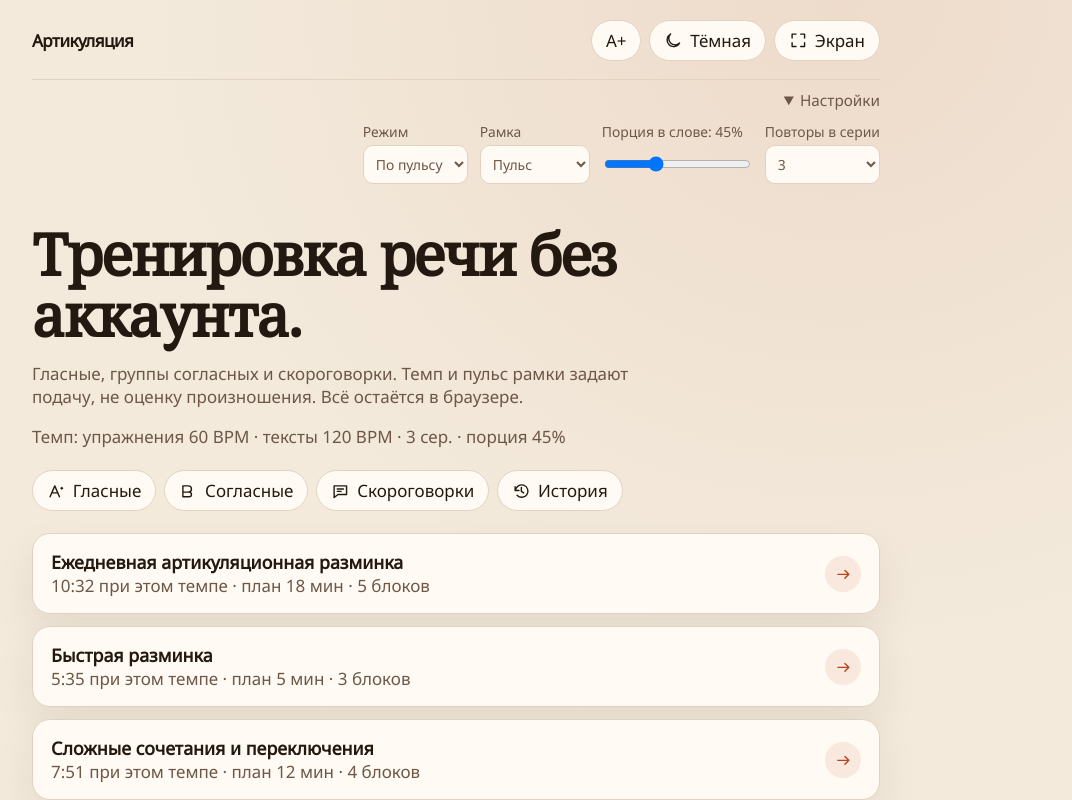
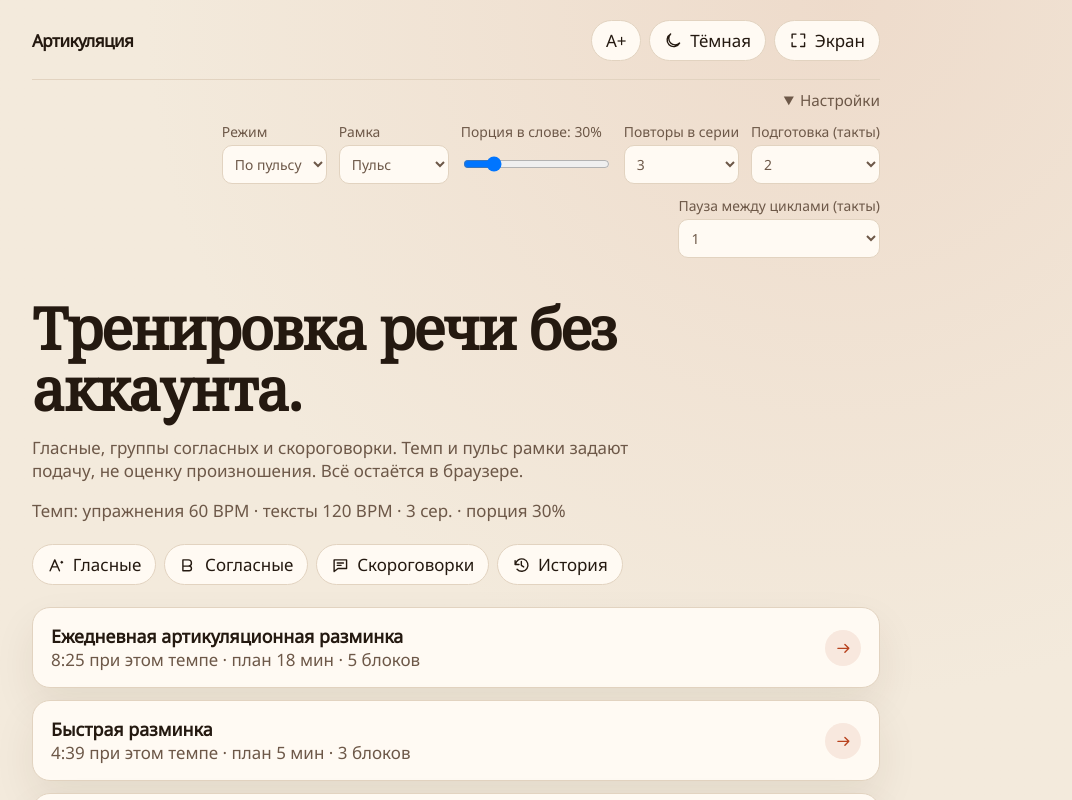
Before and after one commit to vedmalex/articulation-trainer, a Preact app: page / in a window 1280 px wide. Both pictures are taken after a click on the heading "Настройки". Shown: the top 800 px of the page, without its empty margins (184-1256 px from the left). Built offline with nearby package versions, Linux system fonts and the light colour scheme.

Commit message:
Configure tempo-based countdown and rests

```diff
--- a/src/app.tsx
+++ b/src/app.tsx
@@ -11,6 +11,7 @@ import {
   cancel,
   createPlayer,
   beatMs,
+  elementMs,
   exercisePlanMs,
   pause,
   previewWordIndex,
@@ -89,6 +90,8 @@ export function App() {
   const [pulseOn, setPulseOn] = useState(() => loadPrefs().pulse);
   const [rounds, setRounds] = useState(() => loadPrefs().rounds);
   const [portion, setPortion] = useState(() => loadPrefs().portion);
+  const [countdownBeats, setCountdownBeats] = useState(() => loadPrefs().countdownBeats);
+  const [restBeats, setRestBeats] = useState(() => loadPrefs().restBeats);
   const [exerciseBpm, setExerciseBpm] = useState(() => loadPrefs().bpm);
   const [textBpm, setTextBpm] = useState(() => loadPrefs().textBpm);
   const currentExercise = route.name === "train" ? exerciseById(route.id) : undefined;
@@ -192,13 +195,29 @@ export function App() {
               {Array.from({ length: 12 }, (_, index) => <option value={index + 1}>{index + 1}</option>)}
             </select>
           </label>
+          <label class="field">Подготовка (такты)
+            <select value={countdownBeats} onChange={(event) => {
+              const value = Number((event.currentTarget as HTMLSelectElement).value);
+              setCountdownBeats(value); savePrefs({ countdownBeats: value });
+            }}>
+              {Array.from({ length: 5 }, (_, index) => <option value={index + 1}>{index + 1}</option>)}
+            </select>
+          </label>
+          <label class="field">Пауза между циклами (такты)
+            <select value={restBeats} onChange={(event) => {
+              const value = Number((event.currentTarget as HTMLSelectElement).value);
+              setRestBeats(value); savePrefs({ restBeats: value });
+            }}>
+              {Array.from({ length: 3 }, (_, index) => <option value={index + 1}>{index + 1}</option>)}
+            </select>
+          </label>
         </div>
       </details>
       </div>
       {route.name === "home" && <Home />}
       {route.name === "list" && <Catalog category={route.category} />}
       {route.name === "train" && (
-        <Trainer exerciseId={route.id} queue={route.queue} at={route.at ?? 0} manual={manual} pulseOn={pulseOn} rounds={rounds} portion={portion} exerciseBpm={exerciseBpm} textBpm={textBpm} />
+        <Trainer exerciseId={route.id} queue={route.queue} at={route.at ?? 0} manual={manual} pulseOn={pulseOn} rounds={rounds} portion={portion} exerciseBpm={exerciseBpm} textBpm={textBpm} countdownBeats={countdownBeats} restBeats={restBeats} />
       )}
       {route.name === "history" && <History />}
       <footer class="license-note">
@@ -229,7 +248,7 @@ function Home() {
           const first = playlist[0];
           if (!first) return null;
           const total = playlist.reduce(
-            (sum, item) => sum + exercisePlanMs(item.exercise.elements.length, item.exercise.wordStarts, isTextExercise(item.exercise) ? prefs.textBpm : prefs.bpm, prefs.rounds, prefs.portion),
+            (sum, item) => sum + exercisePlanMs(item.exercise.elements.length, item.exercise.wordStarts, isTextExercise(item.exercise) ? prefs.textBpm : prefs.bpm, prefs.rounds, prefs.portion, prefs.countdownBeats, prefs.restBeats),
             0,
           );
           return (
@@ -263,7 +282,7 @@ function Catalog({ category }: { category: Category }) {
   );
 }
 
-function Trainer({ exerciseId, queue, at, manual, pulseOn, rounds, portion, exerciseBpm, textBpm }: { exerciseId: string; queue?: string; at: number; manual: boolean; pulseOn: boolean; rounds: number; portion: number; exerciseBpm: number; textBpm: number }) {
+function Trainer({ exerciseId, queue, at, manual, pulseOn, rounds, portion, exerciseBpm, textBpm, countdownBeats, restBeats }: { exerciseId: string; queue?: string; at: number; manual: boolean; pulseOn: boolean; rounds: number; portion: number; exerciseBpm: number; textBpm: number; countdownBeats: number; restBeats: number }) {
   const program = queue ? programById(queue) : undefined;
   const playlist = useMemo(() => (program ? programPlaylist(program) : []), [program]);
   const slot = playlist[at];
@@ -348,7 +367,7 @@ function Trainer({ exerciseId, queue, at, manual, pulseOn, rounds, portion, exer
     const fresh = createPlayer(exercise?.elements.length ?? 1, rounds);
     if (sessionStorage.getItem(RUN_KEY) === "1") {
       startedAt.current = Date.now();
-      setPlayer(start(fresh, performance.now(), manualRef.current));
+      setPlayer(start(fresh, performance.now(), manualRef.current, bpmRef.current, countdownBeats));
     } else {
       setPlayer(fresh);
     }
@@ -382,7 +401,7 @@ function Trainer({ exerciseId, queue, at, manual, pulseOn, rounds, portion, exer
         if (manual || current.phase === "paused" || current.phase === "idle" || current.phase === "completed") {
           return current;
         }
-        return tick(current, now, (index) => beatMs(bpmRef.current, index, current.length, wordsRef.current, portionRef.current));
+        return tick(current, now, (index) => beatMs(bpmRef.current, index, current.length, wordsRef.current, portionRef.current), restBeats * elementMs(bpmRef.current));
       });
       const preview = previewWordIndex(
         playerRef.current,
@@ -408,7 +427,7 @@ function Trainer({ exerciseId, queue, at, manual, pulseOn, rounds, portion, exer
         const leftMs = phaseRef.current === "paused"
           ? (remainingRef.current ?? 0)
           : (deadlineRef.current ?? now) - now;
-        const count = Math.max(1, Math.ceil(leftMs / 1000));
+        const count = Math.max(1, Math.ceil(leftMs / elementMs(bpmRef.current)));
         if (count !== shownCount) {
           shownCount = count;
           setCountLeft(count);
@@ -421,7 +440,7 @@ function Trainer({ exerciseId, queue, at, manual, pulseOn, rounds, portion, exer
     };
     frame = requestAnimationFrame(loop);
     return () => cancelAnimationFrame(frame);
-  }, [manual, bpm]);
+  }, [manual, bpm, restBeats]);
 
   useEffect(() => {
     const active = pulseOn && !manual && player.phase === "running";
@@ -515,7 +534,7 @@ function Trainer({ exerciseId, queue, at, manual, pulseOn, rounds, portion, exer
       }
       sessionStorage.setItem(RUN_KEY, "1");
       if (startedAt.current == null) startedAt.current = Date.now();
-      return start(current, now, manual);
+      return start(current, now, manual, bpm, countdownBeats);
     });
   }
 
@@ -540,14 +559,14 @@ function Trainer({ exerciseId, queue, at, manual, pulseOn, rounds, portion, exer
     }
   }
 
-  const exerciseLeft = remainingExerciseMs(player, clock, exercise.wordStarts, bpm, portion);
+  const exerciseLeft = remainingExerciseMs(player, clock, exercise.wordStarts, bpm, portion, countdownBeats, restBeats);
   let blockLeft: number | null = null;
   if (slot) {
     blockLeft = exerciseLeft;
     for (let index = at + 1; index < playlist.length; index += 1) {
       if (playlist[index].stepTitle !== slot.stepTitle) break;
       const item = playlist[index].exercise;
-      blockLeft += exercisePlanMs(item.elements.length, item.wordStarts, isTextExercise(item) ? textBpm : exerciseBpm, rounds, portion);
+      blockLeft += exercisePlanMs(item.elements.length, item.wordStarts, isTextExercise(item) ? textBpm : exerciseBpm, rounds, portion, countdownBeats, restBeats);
     }
   }
 
@@ -669,7 +688,7 @@ function Trainer({ exerciseId, queue, at, manual, pulseOn, rounds, portion, exer
         </div>
       )}
       {(player.phase === "countdown" || player.phase === "resting" || (player.phase === "paused" && (player.held === "countdown" || player.held === "resting"))) && (
-        <p class="count-line" aria-hidden="true">{countLeft ?? 3}</p>
+        <p class="count-line" aria-hidden="true">{countLeft ?? (player.phase === "resting" || player.held === "resting" ? restBeats : countdownBeats)}</p>
       )}
       <div class={`stage ${isText ? "stage-text" : ""}`} aria-live="polite">
         {displayRows(exercise.elements, exercise.wordStarts).map((line) => (
--- a/src/machine.ts
+++ b/src/machine.ts
@@ -20,10 +20,8 @@ export type PlayerState = {
   held: Phase | null;
 };
 
-export const COUNTDOWN_MS = 3000;
-export const REST_BEATS = 2;
-export function restMs(bpm: number): number {
-  return REST_BEATS * elementMs(bpm);
+export function restMs(bpm: number, beats = 1): number {
+  return beats * elementMs(bpm);
 }
 
 export function elementMs(bpm: number, beatsPerElement = 1): number {
@@ -104,7 +102,7 @@ export function createPlayer(length: number, rounds: number): PlayerState {
   };
 }
 
-export function start(state: PlayerState, now: number, manual: boolean): PlayerState {
+export function start(state: PlayerState, now: number, manual: boolean, bpm = 60, countdownBeats = 2): PlayerState {
   if (state.phase === "paused") return resume(state, now);
   if (state.phase !== "idle" && state.phase !== "completed") return state;
   const base = {
@@ -115,7 +113,7 @@ export function start(state: PlayerState, now: number, manual: boolean): PlayerS
     held: null,
   };
   if (manual) return { ...base, phase: "running", deadline: null };
-  return { ...base, phase: "countdown", deadline: now + COUNTDOWN_MS };
+  return { ...base, phase: "countdown", deadline: now + countdownBeats * elementMs(bpm) };
 }
 
 export function pause(state: PlayerState, now: number): PlayerState {
@@ -213,6 +211,7 @@ export function tick(
   state: PlayerState,
   now: number,
   stepDuration: number | ((index: number) => number),
+  restDuration = elementMs(60),
 ): PlayerState {
   const span = (index: number) => {
     const value = typeof stepDuration === "function" ? stepDuration(index) : stepDuration;
@@ -237,7 +236,7 @@ export function tick(
       next = {
         ...next,
         phase: "resting",
-        deadline: next.deadline + restMs(60000 / span(next.index)),
+        deadline: next.deadline + restDuration,
       };
       continue;
     }
@@ -285,10 +284,12 @@ export function exercisePlanMs(
   bpm: number,
   rounds: number,
   portion: number,
+  countdownBeats = 2,
+  restBeats = 1,
 ): number {
   const cycles = Math.max(1, rounds);
   const round = roundMs(length, wordStarts, bpm, portion);
-  return COUNTDOWN_MS + cycles * round + Math.max(0, cycles - 1) * restMs(bpm);
+  return countdownBeats * elementMs(bpm) + cycles * round + Math.max(0, cycles - 1) * restMs(bpm, restBeats);
 }
 
 export function remainingExerciseMs(
@@ -297,16 +298,18 @@ export function remainingExerciseMs(
   wordStarts: readonly number[],
   bpm: number,
   portion: number,
+  countdownBeats = 2,
+  restBeats = 1,
 ): number {
   if (state.phase === "completed") return 0;
-  if (state.phase === "idle") return exercisePlanMs(state.length, wordStarts, bpm, state.rounds, portion);
+  if (state.phase === "idle") return exercisePlanMs(state.length, wordStarts, bpm, state.rounds, portion, countdownBeats, restBeats);
   const round = roundMs(state.length, wordStarts, bpm, portion);
   const phase = state.phase === "paused" ? state.held : state.phase;
   const leftNow = state.phase === "paused"
     ? Math.max(0, state.remainingMs ?? 0)
     : state.deadline == null ? 0 : Math.max(0, state.deadline - now);
   if (phase === "countdown") {
-    return leftNow + state.rounds * round + Math.max(0, state.rounds - 1) * restMs(bpm);
+    return leftNow + state.rounds * round + Math.max(0, state.rounds - 1) * restMs(bpm, restBeats);
   }
   if (phase === "running") {
     let after = 0;
@@ -314,13 +317,13 @@ export function remainingExerciseMs(
       after += beatMs(bpm, index, state.length, wordStarts, portion);
     }
     const rests = Math.max(0, state.rounds - state.round);
-    return leftNow + after + rests * round + rests * restMs(bpm);
+    return leftNow + after + rests * round + rests * restMs(bpm, restBeats);
   }
   if (phase === "resting") {
     const later = Math.max(0, state.rounds - state.round);
-    return leftNow + later * round + Math.max(0, later - 1) * restMs(bpm);
+    return leftNow + later * round + Math.max(0, later - 1) * restMs(bpm, restBeats);
   }
-  return exercisePlanMs(state.length, wordStarts, bpm, state.rounds, portion);
+  return exercisePlanMs(state.length, wordStarts, bpm, state.rounds, portion, countdownBeats, restBeats);
 }
 
 function clamp(value: number, min: number, max: number): number {
--- a/src/prefs.ts
+++ b/src/prefs.ts
@@ -7,6 +7,8 @@ export type Prefs = {
   manual: boolean;
   pulse: boolean;
   portion: number;
+  countdownBeats: number;
+  restBeats: number;
 };
 
 const KEY = "articulation-prefs";
@@ -19,7 +21,9 @@ const DEFAULTS: Prefs = {
   rounds: 3,
   manual: false,
   pulse: true,
-  portion: 0.45,
+  portion: 0.3,
+  countdownBeats: 2,
+  restBeats: 1,
 };
 
 export function loadPrefs(): Prefs {
@@ -45,7 +49,14 @@ export function loadPrefs(): Prefs {
     manual: typeof stored.manual === "boolean" ? stored.manual : DEFAULTS.manual,
     pulse: typeof stored.pulse === "boolean" ? stored.pulse : DEFAULTS.pulse,
     portion: finiteIn(stored.portion, 0.2, 1) ?? DEFAULTS.portion,
+    countdownBeats: integerIn(stored.countdownBeats, 1, 5) ?? DEFAULTS.countdownBeats,
+    restBeats: integerIn(stored.restBeats, 1, 3) ?? DEFAULTS.restBeats,
   };
+}
+
+function integerIn(value: unknown, min: number, max: number): number | null {
+  const valid = finiteIn(value, min, max);
+  return valid !== null && Number.isInteger(valid) ? valid : null;
 }
 
 export function savePrefs(patch: Partial<Prefs>): Prefs {
```
Also changed, not shown: tests/player.logic.verify.mjs (+2 -2 lines).
